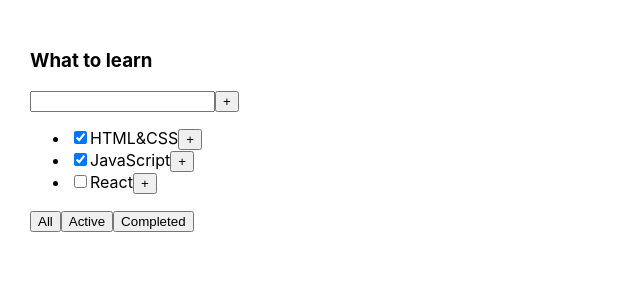
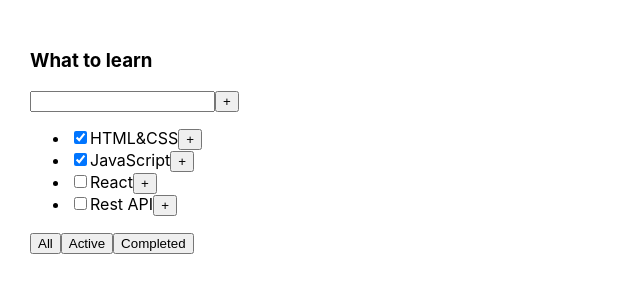
Before and after one commit to FFiillaattoovv/todolist, a React (Create React App) app: page / in a window 1280 px wide. Shown: the top 300 px of the page, without its empty margins (0-640 px from the left). Built offline with nearby package versions, Linux system fonts and the light colour scheme.

Commit message:
Add function addTask and type for addTask

```diff
--- a/src/App.tsx
+++ b/src/App.tsx
@@ -15,14 +15,21 @@
     let [tasks, setTasks] = useState<Array<TaskType>>([
         {id: v1(), title: "HTML&CSS", isDone: true},
         {id: v1(), title: "JavaScript", isDone: true},
-        {id: v1(), title: "React", isDone: false}
+        {id: v1(), title: "React", isDone: false},
+        {id: v1(), title: "Rest API", isDone: false}
     ]);
 
     let [filter, setFilter] = useState<FilterValuesType>("all")
 
     function removeTask(id: string) {
         let filteredTasks = tasks.filter(t => t.id !== id);
-        setTasks(filteredTasks)
+        setTasks(filteredTasks);
+    }
+
+    function addTask() {
+        let newTask = {id: v1(), title: "New task", isDone: false};
+        let newTasks = [newTask, ...tasks];
+        setTasks(newTasks);
     }
 
     function changeFilter(value: FilterValuesType) {
@@ -44,6 +51,7 @@
                 tasks={tasksForTodolist}
                 removeTask={removeTask}
                 changeFilter={changeFilter}
+                addTask={addTask}
             />
         </div>
     )
--- a/src/Todolist.tsx
+++ b/src/Todolist.tsx
@@ -6,6 +6,7 @@
     tasks: Array<TaskType>
     removeTask: (id: string) => void
     changeFilter: (value: FilterValuesType) => void
+    addTask: () => void
 }
 
 export function Todolist(props: PropsType) {
```
